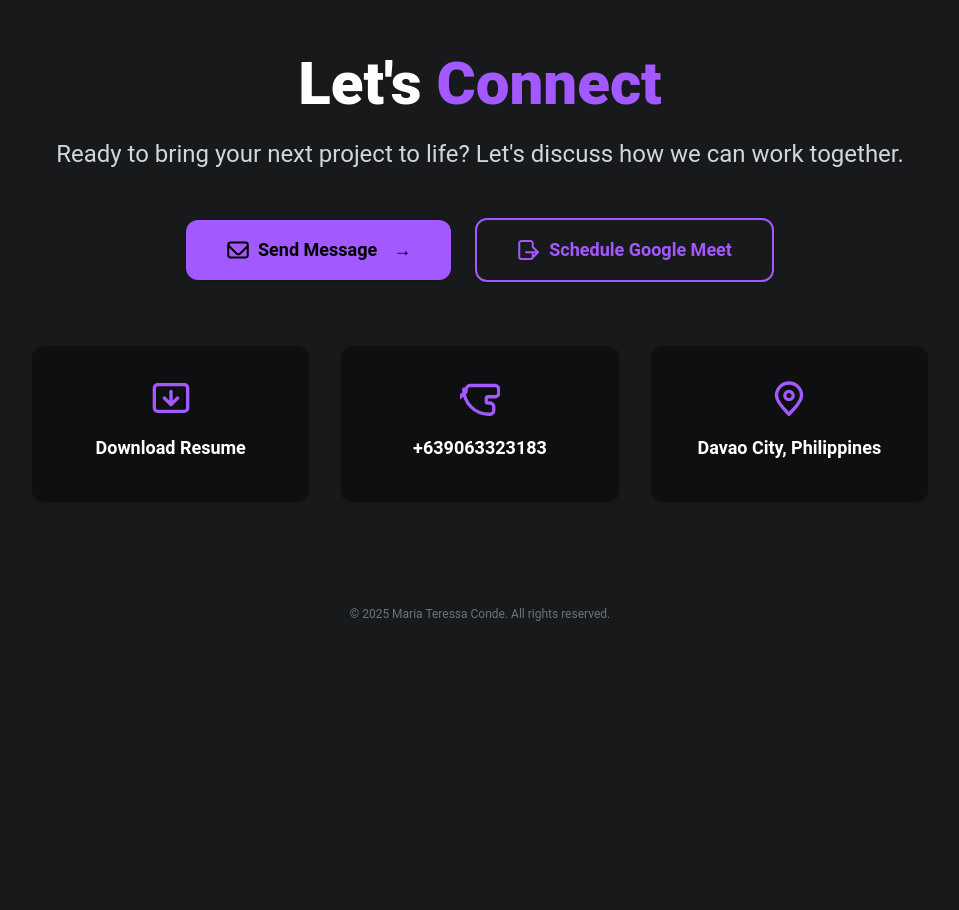
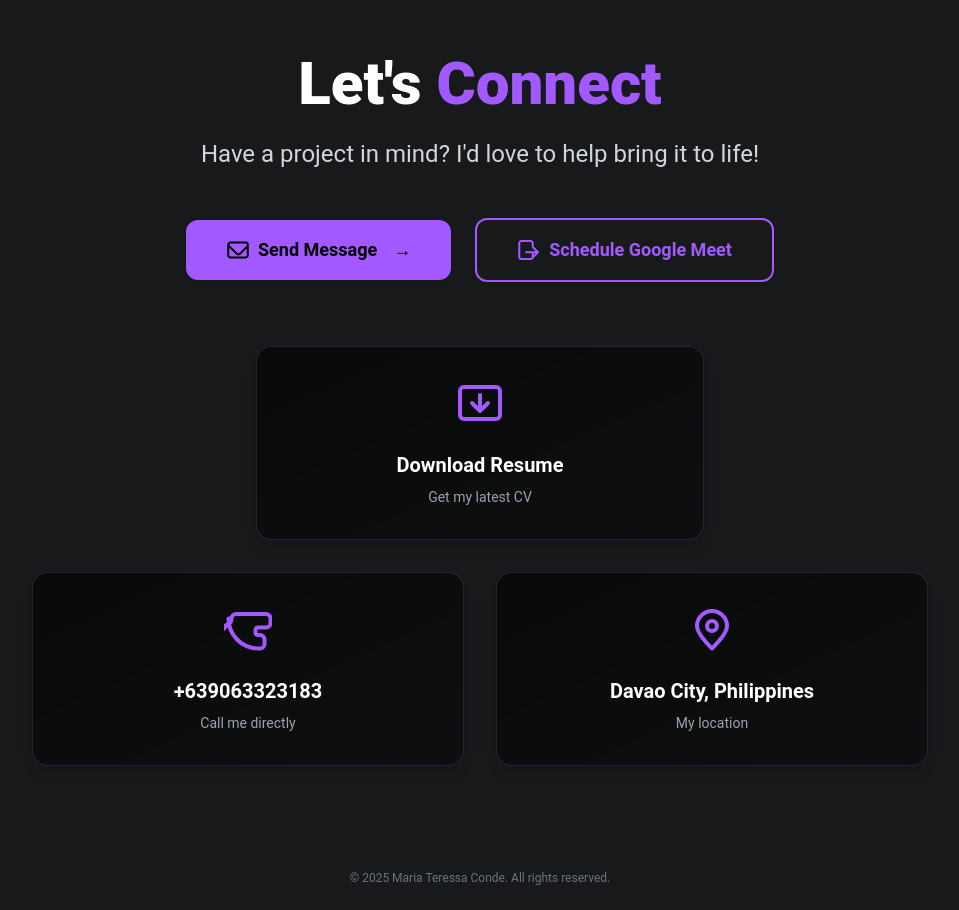
Before and after one commit to teressaconde/teressa-portfolio, a Next.js app: page / in a window 1280 px wide. Shown: the part 4760-5670 px from the top of the page, without its empty margins (160-1119 px from the left). Before the commit the page ends 5406 px from the top, so only its background shows below. Built offline with nearby package versions, Linux system fonts and the light colour scheme.

Commit message:
change format of the contact

```diff
--- a/app/ContactSection.js
+++ b/app/ContactSection.js
@@ -13,7 +13,7 @@ export default function ContactSection() {
         Let&apos;s <span className="text-[var(--accent)]">Connect</span>
         </h2>
         <p className="text-xl md:text-2xl text-gray-300 mb-12 light:text-gray-700">
-          Ready to bring your next project to life? Let&apos;s discuss how we can work together.
+          Have a project in mind? I&apos;d love to help bring it to life!
         </p>
         <div className="flex flex-col md:flex-row items-center justify-center gap-6 mb-16">
           <button
@@ -38,39 +38,45 @@ export default function ContactSection() {
             Schedule Google Meet
           </a>
         </div>
-        <div className="grid grid-cols-1 md:grid-cols-3 gap-8 mt-8">
-          {/* Download Resume Card */}
+        {/* Top Row - Download Resume (Centered) */}
+        <div className="flex justify-center mt-8">
           <a
             href="/Conde_Resume.pdf"
             download
-            className="bg-black/40 light:bg-white/60 rounded-xl p-8 flex flex-col items-center shadow hover:bg-[var(--accent)]/10 transition-colors group"
+            className="bg-gradient-to-br from-black/60 to-black/40 light:from-white/80 light:to-white/60 rounded-2xl p-8 flex flex-col items-center shadow-lg hover:shadow-xl transition-all duration-300 hover:scale-105 border border-[var(--accent)]/20 hover:border-[var(--accent)]/40 group max-w-md w-full"
           >
-            <span className="mb-4 text-3xl text-[var(--accent)] group-hover:scale-110 transition-transform">
-              <svg xmlns="http://www.w3.org/2000/svg" fill="none" viewBox="0 0 24 24" strokeWidth={2} stroke="currentColor" className="w-10 h-10"><path strokeLinecap="round" strokeLinejoin="round" d="M12 16v-8m0 8l-4-4m4 4l4-4M4 20h16a2 2 0 002-2V6a2 2 0 00-2-2H4a2 2 0 00-2 2v12a2 2 0 002 2z" /></svg>
+            <span className="mb-6 text-4xl text-[var(--accent)] group-hover:scale-110 transition-transform">
+              <svg xmlns="http://www.w3.org/2000/svg" fill="none" viewBox="0 0 24 24" strokeWidth={2} stroke="currentColor" className="w-12 h-12"><path strokeLinecap="round" strokeLinejoin="round" d="M12 16v-8m0 8l-4-4m4 4l4-4M4 20h16a2 2 0 002-2V6a2 2 0 00-2-2H4a2 2 0 00-2 2v12a2 2 0 002 2z" /></svg>
             </span>
-            <p className="text-lg font-semibold mb-2 text-white light:text-black">Download Resume</p>
+            <p className="text-xl font-bold mb-2 text-white light:text-black group-hover:text-[var(--accent)] transition-colors">Download Resume</p>
+            <p className="text-sm text-gray-400 light:text-gray-600">Get my latest CV</p>
           </a>
-          {/* Phone Card */}
+        </div>
+
+        {/* Bottom Row - Phone & Location */}
+        <div className="grid grid-cols-1 md:grid-cols-2 gap-8 mt-8 max-w-4xl mx-auto">
           <a
             href="tel:+639063323183"
-            className="bg-black/40 light:bg-white/60 rounded-xl p-8 flex flex-col items-center shadow hover:bg-[var(--accent)]/10 transition-colors group"
+            className="bg-gradient-to-br from-black/60 to-black/40 light:from-white/80 light:to-white/60 rounded-2xl p-8 flex flex-col items-center shadow-lg hover:shadow-xl transition-all duration-300 hover:scale-105 border border-[var(--accent)]/20 hover:border-[var(--accent)]/40 group"
           >
-            <span className="mb-4 text-3xl text-[var(--accent)] group-hover:scale-110 transition-transform">
-              <svg xmlns="http://www.w3.org/2000/svg" fill="none" viewBox="0 0 24 24" strokeWidth={2} stroke="currentColor" className="w-10 h-10"><path strokeLinecap="round" strokeLinejoin="round" d="M2.25 6.75c0 8.284 6.716 15 15 15h.75a2.25 2.25 0 002.25-2.25v-2.25a2.25 2.25 0 00-2.25-2.25h-1.125a1.125 1.125 0 01-1.125-1.125v-1.5a1.125 1.125 0 011.125-1.125H21a2.25 2.25 0 002.25-2.25V6.75A2.25 2.25 0 0021 4.5h-15A2.25 2.25 0 003.75 6.75v.243a2.25 2.25 0 01-.659 1.591l-7.091 7.091a2.25 2.25 0 01-3.182 0L3.409 8.584A2.25 2.25 0 012.75 6.993V6.75" /></svg>
+            <span className="mb-6 text-4xl text-[var(--accent)] group-hover:scale-110 transition-transform">
+              <svg xmlns="http://www.w3.org/2000/svg" fill="none" viewBox="0 0 24 24" strokeWidth={2} stroke="currentColor" className="w-12 h-12"><path strokeLinecap="round" strokeLinejoin="round" d="M2.25 6.75c0 8.284 6.716 15 15 15h.75a2.25 2.25 0 002.25-2.25v-2.25a2.25 2.25 0 00-2.25-2.25h-1.125a1.125 1.125 0 01-1.125-1.125v-1.5a1.125 1.125 0 011.125-1.125H21a2.25 2.25 0 002.25-2.25V6.75A2.25 2.25 0 0021 4.5h-15A2.25 2.25 0 003.75 6.75v.243a2.25 2.25 0 01-.659 1.591l-7.091 7.091a2.25 2.25 0 01-3.182 0L3.409 8.584A2.25 2.25 0 012.75 6.993V6.75" /></svg>
             </span>
-            <p className="text-lg font-semibold mb-2 text-white light:text-black">+639063323183</p>
+            <p className="text-xl font-bold mb-2 text-white light:text-black group-hover:text-[var(--accent)] transition-colors">+639063323183</p>
+            <p className="text-sm text-gray-400 light:text-gray-600">Call me directly</p>
           </a>
-          {/* Location Card */}
+
           <a
             href="https://www.google.com/maps/place/Davao+City,+Philippines/"
             target="_blank"
             rel="noopener noreferrer"
-            className="bg-black/40 light:bg-white/60 rounded-xl p-8 flex flex-col items-center shadow hover:bg-[var(--accent)]/10 transition-colors group"
+            className="bg-gradient-to-br from-black/60 to-black/40 light:from-white/80 light:to-white/60 rounded-2xl p-8 flex flex-col items-center shadow-lg hover:shadow-xl transition-all duration-300 hover:scale-105 border border-[var(--accent)]/20 hover:border-[var(--accent)]/40 group"
           >
-            <span className="mb-4 text-3xl text-[var(--accent)] group-hover:scale-110 transition-transform">
-              <svg xmlns="http://www.w3.org/2000/svg" fill="none" viewBox="0 0 24 24" strokeWidth={2} stroke="currentColor" className="w-10 h-10"><path strokeLinecap="round" strokeLinejoin="round" d="M12 21.75c-4.97-4.97-7.5-8.25-7.5-11.25A7.5 7.5 0 0112 3a7.5 7.5 0 017.5 7.5c0 3-2.53 6.28-7.5 11.25z" /><circle cx="12" cy="10.5" r="2.5" /></svg>
+            <span className="mb-6 text-4xl text-[var(--accent)] group-hover:scale-110 transition-transform">
+              <svg xmlns="http://www.w3.org/2000/svg" fill="none" viewBox="0 0 24 24" strokeWidth={2} stroke="currentColor" className="w-12 h-12"><path strokeLinecap="round" strokeLinejoin="round" d="M12 21.75c-4.97-4.97-7.5-8.25-7.5-11.25A7.5 7.5 0 0112 3a7.5 7.5 0 017.5 7.5c0 3-2.53 6.28-7.5 11.25z" /><circle cx="12" cy="10.5" r="2.5" /></svg>
             </span>
-            <p className="text-lg font-semibold mb-2 text-white light:text-black">Davao City, Philippines</p>
+            <p className="text-xl font-bold mb-2 text-white light:text-black group-hover:text-[var(--accent)] transition-colors">Davao City, Philippines</p>
+            <p className="text-sm text-gray-400 light:text-gray-600">My location</p>
           </a>
         </div>
       </div>
```
Also changed, not shown: public/dummy.png (deleted).
